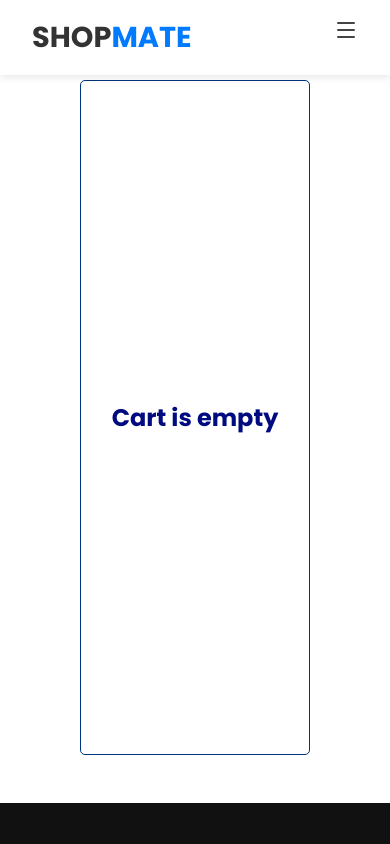
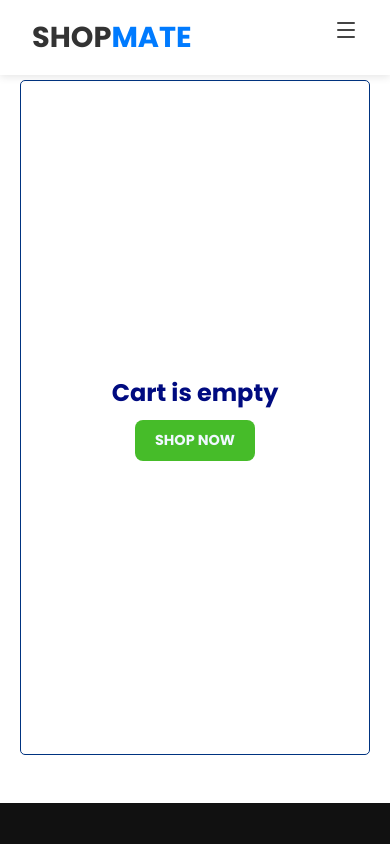
Before and after one commit to bahaa-mustafa/Shop-Mate, a React (Vite) app: page /about in a window 390 px wide. Shown: the top 844 px of the page. Built offline with nearby package versions, Linux system fonts and the light colour scheme.

Commit message:
cart responsive

```diff
--- a/src/About/About.css
+++ b/src/About/About.css
@@ -1,4 +1,4 @@
-.about{
+.about {
   color: rgb(0, 11, 128);
   min-height: 80vh;
   display: flex;
@@ -7,25 +7,40 @@
   margin: 5px 80px;
   border: 1px solid rgb(0, 51, 128);
   border-radius: 5px;
+  display: flex;
+  flex-direction: column;
 }
-.carts{
+.about a{
+  border: none;
+  padding: 10px 20px;
+  border-radius: 8px;
+  background-color: rgb(70, 188, 41);
+  color: aliceblue;
+  font-size: 0.9em;
+  margin-top: 10px;
+}
+.about a:hover{
+  background-color: rgb(52, 140, 30);
+}
+
+.carts {
   display: flex;
   flex-direction: column;
   padding: 50px 100px;
   min-height: 80vh;
 }
 
-.total{
+.total {
   display: flex;
   justify-content: end;
 }
 
-.total p{
+.total p {
   text-align: end;
   margin-right: 20px;
 }
 
-.cart{
+.cart {
   display: flex;
   min-height: 100px;
   max-height: 150px;
@@ -34,28 +49,36 @@
   margin-bottom: 20px;
   align-items: center;
   padding: 5px 20px;
+  width: 100%;
   /* justify-content: space-between; */
 }
 
 .cart .img {
   padding-right: 20px;
 }
-.cart .img img{
+
+.cart .img img {
   aspect-ratio: 1/1;
   object-fit: contain;
   width: 50px;
 }
-
-.actions{
+.text h3{
+  margin-top: 20px;
+}
+.containt{
+  width: 100%;
+}
+.actions {
   margin-left: auto;
   display: flex;
   gap: 20px;
   padding-left: 30px;
   display: flex;
   align-items: center;
+  justify-content: end;
 }
 
-.actions button{
+.actions button {
   background: transparent;
   border: 1px solid rgba(0, 0, 0, 0.5);
   border-radius: 50%;
@@ -63,34 +86,76 @@
   font-size: 0.9em;
 }
 
-.actions .del{
+.actions .del {
   margin-left: 20px;
   color: rgba(0, 0, 0, 0.5);
   width: 50px;
   height: 50px;
 }
 
-.del:hover{
+.del:hover {
   background: red;
   color: rgba(0, 0, 0, 0.8);
 }
 
-.actions .inc{
+.actions .inc {
   width: 40px;
   height: 40px;
   color: rgba(0, 0, 0, 0.5);
 }
-.inc:hover{
+
+.inc:hover {
   background: greenyellow;
   color: rgba(0, 0, 0, 0.8);
 }
 
-.actions .dec{
+.actions .dec {
   width: 40px;
   height: 40px;
   color: rgba(0, 0, 0, 0.5);
 }
-.dec:hover{
+
+.dec:hover {
   background: red;
   color: rgba(0, 0, 0, 0.8);
 }
+
+@media (max-width: 768px) {
+  .about{
+    margin: 5px 20px;
+  }
+  .carts{
+    padding: 50px 20px;
+  }
+  .cart .text h2{
+    font-size: 0.8em;
+  }
+  .cart .text h3{
+    font-size: 0.7em;
+  }
+  .actions .del{
+    margin-left: 15px;
+    width: 40px;
+    height: 40px;
+    text-align: center;
+    align-items: center;
+    display: flex;
+    justify-content: center;
+  }
+  .actions .inc{
+    width: 30px;
+    height: 30px;
+    text-align: center;
+    align-items: center;
+    display: flex;
+    justify-content: center;
+  }
+  .actions .dec{
+    width: 30px;
+    height: 30px;
+    text-align: center;
+    align-items: center;
+    display: flex;
+    justify-content: center;
+  }
+}
--- a/src/About/About.jsx
+++ b/src/About/About.jsx
@@ -1,4 +1,4 @@
-import { useParams } from "react-router-dom"
+import { NavLink, useParams } from "react-router-dom"
 import "./About.css"
 import { useDispatch, useSelector } from "react-redux";
 import { decreaseQuantity, increaseQuantity, removeFromCart } from "../Redux/cartSlice";
@@ -16,17 +16,18 @@ function About() {
   // let [totalPrice, setTotalPrice] = useState(0)
 
   const totalPrice = items.reduce((acc, item) => acc + item.price * item.quantity, 0);
-  const totalQuantity = items.reduce((acc, item)=> acc + item.quantity, 0);
+  const totalQuantity = items.reduce((acc, item) => acc + item.quantity, 0);
 
   return (
     <>
-      {(items.length === 0) ? <div className="about"><h2>Cart is empty</h2></div> : <div className="carts">
+      {(items.length === 0) ? <div className="about"><h2>Cart is empty</h2><NavLink to={"/products"}>Shop now</NavLink></div> : <div className="carts">
         <div className="total">
           <p>Total items: {totalQuantity}</p>
           <p>Total price: ${totalPrice.toFixed(2)}</p>
         </div>
         {items.map((item) => (<div className="cart" key={item.id}>
           <div className="img"> <img src={item.image} alt={item.image} /></div>
+          <div className="containt">
             <div className="text">
               <h2>{item.title}</h2>
               <h3>${item.price}</h3>
@@ -36,7 +37,7 @@ function About() {
               <p>{item.quantity}</p>
               <button className="dec" onClick={() => dispatch(decreaseQuantity(item.id))}>-</button>
               <button className="del" onClick={() => dispatch(removeFromCart(item.id))}><Trash2 /></button>
-          </div>
+            </div></div>
         </div>))}
       </div>}
 
--- a/src/Home/Home.css
+++ b/src/Home/Home.css
@@ -50,7 +50,7 @@
   border: 1px solid #ddd;
   border-radius: 10px;
   padding: 15px;
-  width: 200px;
+  width: 300px;
   transition: 0.3s;
 }
 .card:hover {
```
Lines whose indentation alone changed are shown as unchanged.
